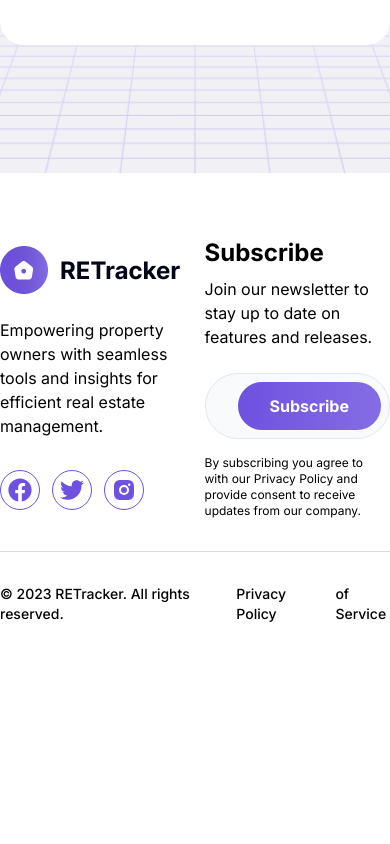
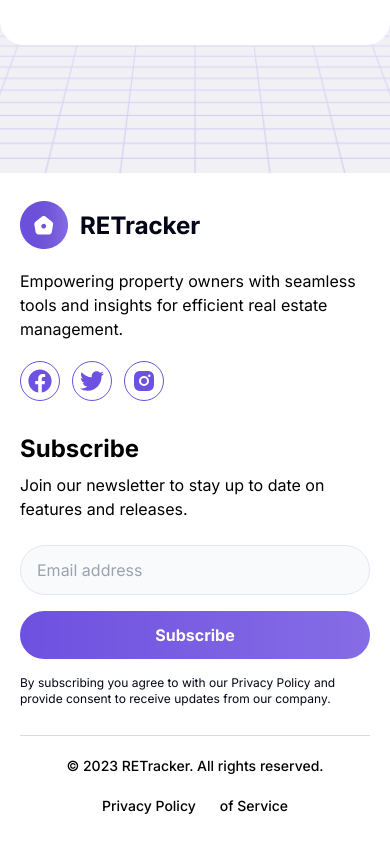
Before and after one commit to MamtazDev/ReTracker, a React (Vite) app: page /login in a window 390 px wide. Shown: the part 870-1714 px from the top of the page. Before the commit the page ends 1558 px from the top, so only its background shows below. Built offline with nearby package versions, Linux system fonts and the light colour scheme.

Commit message:
footer responsive done

```diff
--- a/src/Components/AddProperty/StepFive.jsx
+++ b/src/Components/AddProperty/StepFive.jsx
@@ -1,10 +1,24 @@
-import React from "react";
+import React, { useRef, useState } from "react";
 import PrimaryBtn from "../../Shared/PrimaryBtn";
 import AuthTitle from "../../Shared/AuthTitle";
 import { RxCross2 } from "react-icons/rx";
-import OutLineBtn from "../../Shared/OutLineBtn";
 
 const StepFive = () => {
+  const labelRef = useRef(null);
+  const [isTooltipVisible, setTooltipVisible] = useState(false);
+
+  const copyToClipboard = () => {
+    const tempInput = document.createElement("input");
+    tempInput.value = labelRef.current.textContent;
+    document.body.appendChild(tempInput);
+    tempInput.select();
+    document.execCommand("copy");
+    document.body.removeChild(tempInput);
+    setTooltipVisible(true);
+    setTimeout(() => {
+      setTooltipVisible(false);
+    }, 1500);
+  };
   return (
     <div>
       <p className="text-primary font-bold text-sm mb-3">Step 05</p>
@@ -13,16 +27,25 @@ const StepFive = () => {
         If you have coworkers, you add them to collaborate on this property.
       </p>
       <form>
-        <div className="mb-10">
+        <div className="mb-10 relative">
           <label>Copy this link and share with your workers</label>
           <div className="flex items-center justify-between bg-slate-50 rounded-full py-1 pr-1 pl-4">
-            <label className="mb-0">
+            <label ref={labelRef} className="mb-0">
               https://www.retracker.com/coworker_invite
             </label>
-            <button className="border border-primary text-primary rounded-full py-2 px-4">
+            <button
+              onClick={copyToClipboard}
+              type="button"
+              className="border border-primary text-primary rounded-full py-2 px-4"
+            >
               Copy Link
             </button>
           </div>
+          {isTooltipVisible && (
+            <div className="absolute -bottom-5 right-0">
+              Link copied to clipboard!
+            </div>
+          )}
         </div>
         <div className="mb-2">
           <label>
@@ -37,16 +60,14 @@ const StepFive = () => {
               className="flex items-center rounded-full gap-3 bg-violet-50 py-1 px-3"
             >
               <p className="text-xs font-medium">name{index + 1}@example.com</p>
-              <button className="icon flex-shrink-0">
+              <button type="button" className="icon flex-shrink-0">
                 {" "}
                 <RxCross2 />
               </button>
             </div>
           ))}
         </div>
-
-        <PrimaryBtn type="button" >Send Invites</PrimaryBtn>
-
+        <PrimaryBtn type="button">Send Invites</PrimaryBtn>
         <button className="text-primary font-bold text-base  text-center mt-4 w-full">
           Skip for now
         </button>
--- a/src/Shared/Footer.jsx
+++ b/src/Shared/Footer.jsx
@@ -19,17 +19,18 @@ const Footer = () => {
     },
   ];
   return (
-    <div className="footer py-16">
+    <div className="footer px-5 lg:px-0 py-7  lg:py-16">
       <div className="container mx-auto">
-        <div className="pb-8 mb-8 flex justify-between gap-3 items-center border-b border-b-lightGray">
+        <div className="pb-7 lg:pb-8 mb-5 lg:mb-8 flex flex-col lg:flex-row justify-between gap-8 lg:gap-3 items-center border-b border-b-lightGray">
           <div className="max-w-authWidth">
-            <img className="mb-6" src={logo} alt="" />
-            <p className="text-base font-normal mb-8">
+            <img className="mb-5 lg:mb-6" src={logo} alt="" />
+            <p className="text-base font-normal mb-5 lg:mb-8">
               Empowering property owners with seamless tools and insights for
               efficient real estate management.
             </p>
             <div className="flex items-center gap-3">
-              {socialIcons.length > 0 && socialIcons.map((data, index) => (
+              {socialIcons.length > 0 &&
+                socialIcons.map((data, index) => (
                   <div
                     key={index}
                     className="border border-primary rounded-full h-10 w-10 flex justify-center items-center transition duration-600 ease-in-out hover:bg-primary"
@@ -50,7 +51,7 @@ const Footer = () => {
             <p className="text-base font-normal mb-6">
               Join our newsletter to stay up to date on features and releases.
             </p>
-            <div className="mb-4 w-full flex items-center gap-2 border border-slate-200 rounded-full bg-slate-50 py-2 pl-6 pr-2">
+            <div className="hidden mb-4 w-full lg:flex items-center gap-2 border border-slate-200 rounded-full bg-slate-50 py-2 pl-6 pr-2">
               <input
                 className="bg-transparent w-full"
                 type="email"
@@ -58,13 +59,23 @@ const Footer = () => {
               />
               <button>Subscribe</button>
             </div>
-            <p className="text-xs">
+
+            <div className="block lg:hidden  ">
+              <input
+                className="year mb-4"
+                type="email"
+                placeholder="Email address"
+              />
+              <button className="w-full mb-4">Subscribe</button>
+            </div>
+
+            <p className="text-xs text-slate-black">
               By subscribing you agree to with our Privacy Policy and provide
               consent to receive updates from our company.
             </p>
           </div>
         </div>
-        <div className="font-medium text-sm flex justify-between gap-6 items-center ">
+        <div className="font-medium text-sm flex flex-col lg:flex-row justify-between gap-5 lg:gap-6 items-center ">
           <p>© 2023 RETracker. All rights reserved.</p>
           <div className=" flex items-center gap-6">
             <Link to="#">Privacy Policy</Link>
```
Lines whose indentation alone changed are shown as unchanged.
